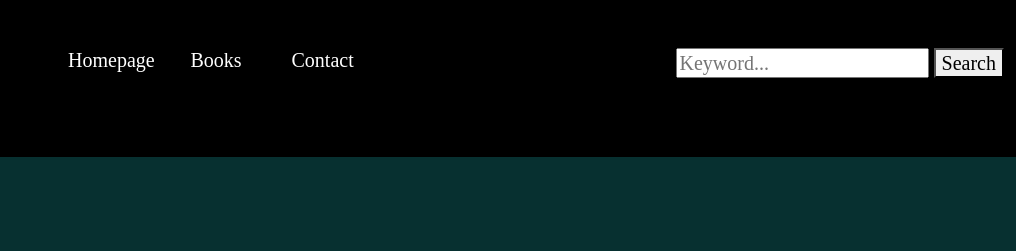
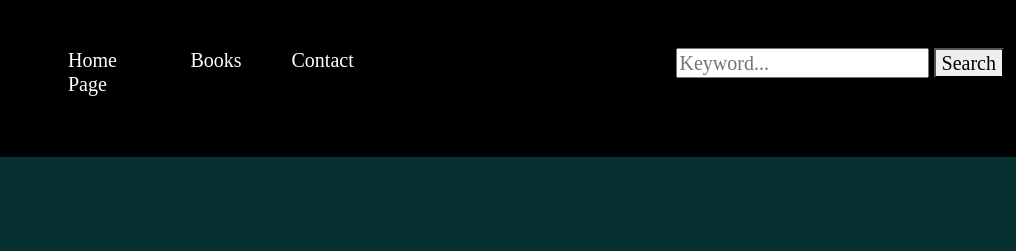
Before and after one commit to lilith1st/scs, a plain HTML site: page index.html in a window 1280 px wide. Shown: the top 251 px of the page, 264-1280 px from the left. Drawn offline with nearby package versions, Linux system fonts and the light colour scheme.

Commit message:
Update index.html

```diff
--- a/index.html
+++ b/index.html
@@ -30,7 +30,7 @@
   <div class="container-fluid bghead">
     <div class="row " >
             <div class="col-md-3 center ">     <a href="https://lilith1st.github.io/ddw/">   <img src="S__2023426.jpg" class="img-fluid" width="200" height="200">  </a></div>
-            <div class="col-md-1 mt-5 "><a href="https://lilith1st.github.io/ddw/"> <h1 class="size left">Homepage</h1> </a> </div>
+            <div class="col-md-1 mt-5 "><a href="https://lilith1st.github.io/ddw/"> <h1 class="size left">Home Page</h1> </a> </div>
             <div class="col-md-1 mt-5 "><a href="https://lilith1st.github.io/others/"><h1 class="size center">Books</h1></a></div>
             <div class="col-md-1 mt-5 "><a href="https://lilith1st.github.io/contact/"><h1 class="size center">Contact</h1></a></div>
             <div class="col-md-2 mt-5 "><h1 class="size center"></h1></div>
```
